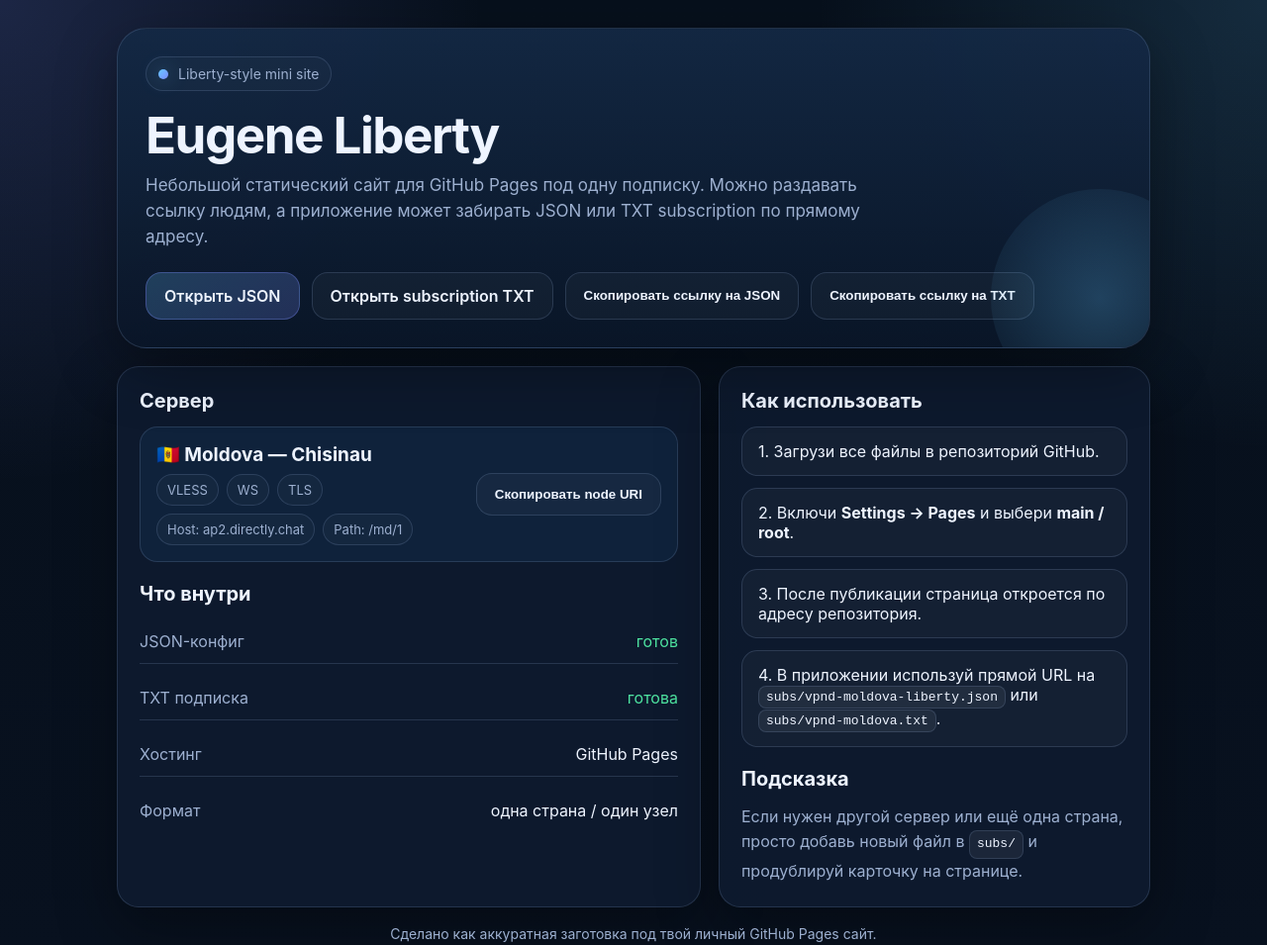
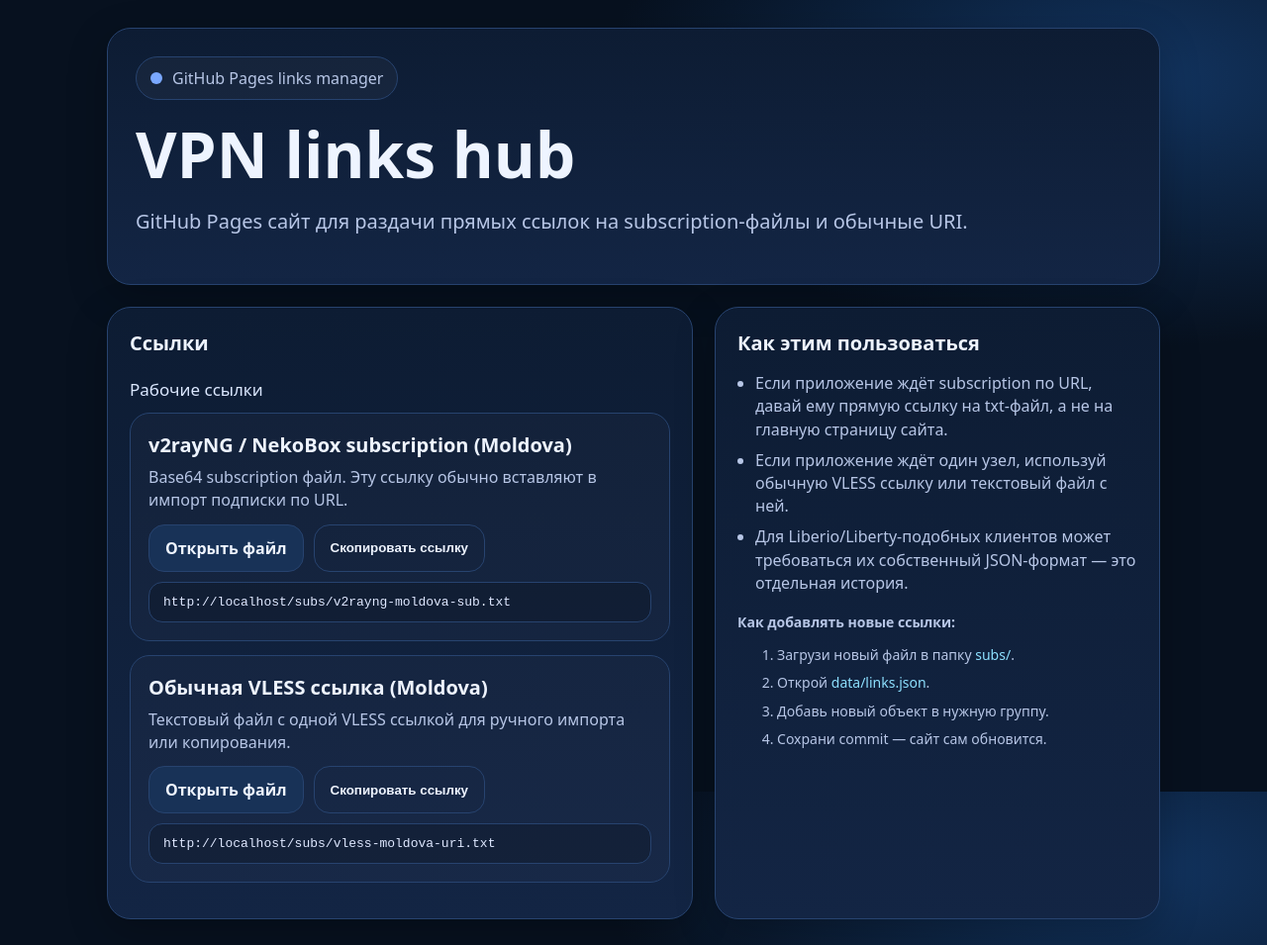
Before and after one commit to Eugene-cmd-cloud/vpn-site, a plain HTML site: page index.html in a window 1280 px wide. Shown: the top 955 px of the page at 99% size. Drawn offline with Linux system fonts and the light colour scheme.

Commit message:
Add files via upload

```diff
--- /dev/null
+++ b/data/links.json
@@ -0,0 +1,28 @@
+{
+  "title": "VPN links hub",
+  "subtitle": "GitHub Pages сайт для раздачи прямых ссылок на subscription-файлы и обычные URI.",
+  "groups": [
+    {
+      "name": "Рабочие ссылки",
+      "items": [
+        {
+          "title": "v2rayNG / NekoBox subscription (Moldova)",
+          "description": "Base64 subscription файл. Эту ссылку обычно вставляют в импорт подписки по URL.",
+          "type": "subscription",
+          "path": "subs/v2rayng-moldova-sub.txt"
+        },
+        {
+          "title": "Обычная VLESS ссылка (Moldova)",
+          "description": "Текстовый файл с одной VLESS ссылкой для ручного импорта или копирования.",
+          "type": "uri",
+          "path": "subs/vless-moldova-uri.txt"
+        }
+      ]
+    }
+  ],
+  "help": [
+    "Если приложение ждёт subscription по URL, давай ему прямую ссылку на txt-файл, а не на главную страницу сайта.",
+    "Если приложение ждёт один узел, используй обычную VLESS ссылку или текстовый файл с ней.",
+    "Для Liberio/Liberty-подобных клиентов может требоваться их собственный JSON-формат — это отдельная история."
+  ]
+}
--- a/index.html
+++ b/index.html
@@ -1,319 +1,144 @@
 <!doctype html>
 <html lang="ru">
 <head>
-  <meta charset="utf-8" />
-  <meta name="viewport" content="width=device-width, initial-scale=1" />
-  <title>Eugene Liberty</title>
-  <meta name="description" content="Мини-сайт подписки в стиле Liberty для одной страны." />
+  <meta charset="utf-8">
+  <meta name="viewport" content="width=device-width,initial-scale=1">
+  <title>VPN links hub</title>
   <style>
-    :root {
-      --bg: #08111f;
-      --panel: rgba(14, 27, 48, 0.86);
-      --panel-2: rgba(16, 35, 61, 0.95);
-      --text: #eef4ff;
-      --muted: #9db0d0;
-      --line: rgba(148, 176, 221, 0.18);
-      --accent: #65c7ff;
-      --accent-2: #7d8bff;
-      --ok: #4ee4a1;
-      --shadow: 0 20px 60px rgba(0,0,0,.35);
-      --radius: 22px;
+    :root{
+      --bg:#07111f; --card:#0d1c33; --card2:#132544; --line:#27436f; --text:#eef4ff; --muted:#b7c6e6; --accent:#7aa8ff; --accent2:#8de0ff;
     }
-    * { box-sizing: border-box; }
-    body {
-      margin: 0;
-      font-family: Inter, system-ui, -apple-system, Segoe UI, Roboto, Arial, sans-serif;
-      color: var(--text);
-      background:
-        radial-gradient(circle at top left, rgba(125,139,255,.18), transparent 30%),
-        radial-gradient(circle at top right, rgba(101,199,255,.15), transparent 28%),
-        linear-gradient(180deg, #07101c 0%, #08111f 100%);
-      min-height: 100vh;
+    *{box-sizing:border-box}
+    body{
+      margin:0; font-family:system-ui,-apple-system,Segoe UI,Roboto,Arial,sans-serif;
+      background:radial-gradient(1200px 600px at 90% 10%, #123460 0%, var(--bg) 45%) fixed;
+      color:var(--text);
     }
-    .wrap {
-      max-width: 1080px;
-      margin: 0 auto;
-      padding: 28px 18px 56px;
+    .wrap{max-width:1100px;margin:0 auto;padding:28px 18px 56px}
+    .hero,.card{border:1px solid var(--line);background:linear-gradient(180deg,var(--card),var(--card2));border-radius:24px;box-shadow:0 12px 40px rgba(0,0,0,.24)}
+    .hero{padding:28px;margin-bottom:22px}
+    .badge{display:inline-flex;gap:10px;align-items:center;padding:10px 14px;border:1px solid var(--line);border-radius:999px;color:var(--muted);background:rgba(255,255,255,.03)}
+    .dot{width:12px;height:12px;border-radius:50%;background:var(--accent)}
+    h1{font-size:clamp(36px,5vw,64px);line-height:1.02;margin:22px 0 12px}
+    p.lead{font-size:clamp(18px,2vw,20px);line-height:1.55;color:var(--muted);max-width:900px}
+    .grid{display:grid;grid-template-columns:1.25fr .95fr;gap:22px}
+    @media (max-width: 900px){.grid{grid-template-columns:1fr}}
+    .card{padding:22px}
+    h2{font-size:20px;margin:0 0 16px}
+    .group-title{font-size:17px;margin:22px 0 12px;color:#dce8ff}
+    .item{border:1px solid var(--line);border-radius:20px;padding:18px;margin-bottom:14px;background:rgba(255,255,255,.02)}
+    .item h3{margin:0 0 8px;font-size:20px}
+    .item p{margin:0 0 12px;color:var(--muted);line-height:1.45}
+    .row{display:flex;flex-wrap:wrap;gap:10px}
+    .btn{
+      appearance:none; border:1px solid var(--line); background:#183257; color:var(--text);
+      padding:12px 16px; border-radius:16px; cursor:pointer; text-decoration:none; display:inline-flex; align-items:center; justify-content:center;
+      font-weight:600;
     }
-    .hero {
-      background: linear-gradient(180deg, rgba(20,41,69,.92), rgba(10,22,40,.92));
-      border: 1px solid var(--line);
-      border-radius: 30px;
-      box-shadow: var(--shadow);
-      padding: 28px;
-      position: relative;
-      overflow: hidden;
+    .btn.secondary{background:transparent}
+    .muted{color:var(--muted)}
+    code.url{
+      display:block;white-space:nowrap;overflow:auto;margin-top:10px;padding:12px 14px;border-radius:14px;
+      background:rgba(0,0,0,.18);border:1px solid var(--line);color:#dfe8ff;font-size:13px
     }
-    .hero::after {
-      content: "";
-      position: absolute;
-      inset: auto -60px -60px auto;
-      width: 220px;
-      height: 220px;
-      border-radius: 50%;
-      background: radial-gradient(circle, rgba(101,199,255,.24), rgba(101,199,255,0));
-      pointer-events: none;
-    }
-    .brand {
-      display: inline-flex;
-      align-items: center;
-      gap: 10px;
-      padding: 8px 12px;
-      border: 1px solid var(--line);
-      border-radius: 999px;
-      color: var(--muted);
-      background: rgba(255,255,255,.02);
-      font-size: 14px;
-    }
-    .brand-dot {
-      width: 10px;
-      height: 10px;
-      border-radius: 50%;
-      background: linear-gradient(135deg, var(--accent), var(--accent-2));
-      box-shadow: 0 0 20px rgba(101,199,255,.45);
-    }
-    h1 {
-      margin: 18px 0 10px;
-      font-size: clamp(30px, 4vw, 54px);
-      line-height: 1.05;
-      letter-spacing: -0.03em;
-    }
-    .sub {
-      margin: 0;
-      max-width: 740px;
-      color: var(--muted);
-      font-size: 17px;
-      line-height: 1.55;
-    }
-    .actions {
-      display: flex;
-      flex-wrap: wrap;
-      gap: 12px;
-      margin-top: 22px;
-    }
-    .btn {
-      border: 1px solid var(--line);
-      background: rgba(255,255,255,.03);
-      color: var(--text);
-      padding: 13px 18px;
-      border-radius: 16px;
-      text-decoration: none;
-      display: inline-flex;
-      align-items: center;
-      gap: 10px;
-      font-weight: 600;
-      transition: .18s ease;
-      cursor: pointer;
-    }
-    .btn:hover { transform: translateY(-1px); background: rgba(255,255,255,.06); }
-    .btn.primary {
-      background: linear-gradient(135deg, rgba(101,199,255,.22), rgba(125,139,255,.22));
-      border-color: rgba(125,139,255,.32);
-    }
-    .grid {
-      display: grid;
-      grid-template-columns: 1.15fr .85fr;
-      gap: 18px;
-      margin-top: 18px;
-    }
-    .card {
-      background: var(--panel);
-      border: 1px solid var(--line);
-      border-radius: var(--radius);
-      box-shadow: var(--shadow);
-      padding: 22px;
-    }
-    .card h2 {
-      margin: 0 0 14px;
-      font-size: 20px;
-    }
-    .muted { color: var(--muted); }
-    .server {
-      display: grid;
-      grid-template-columns: 1fr auto;
-      gap: 14px;
-      align-items: center;
-      padding: 16px;
-      border-radius: 18px;
-      background: var(--panel-2);
-      border: 1px solid var(--line);
-    }
-    .server-title {
-      font-size: 19px;
-      font-weight: 700;
-    }
-    .server-meta {
-      margin-top: 8px;
-      display: flex;
-      flex-wrap: wrap;
-      gap: 8px;
-    }
-    .chip {
-      border: 1px solid var(--line);
-      padding: 7px 10px;
-      border-radius: 999px;
-      font-size: 13px;
-      color: var(--muted);
-      background: rgba(255,255,255,.025);
-    }
-    .stat-list {
-      display: grid;
-      gap: 12px;
-    }
-    .stat {
-      display: flex;
-      justify-content: space-between;
-      gap: 10px;
-      padding: 12px 0;
-      border-bottom: 1px solid var(--line);
-    }
-    .stat:last-child { border-bottom: 0; }
-    .ok { color: var(--ok); }
-    .steps {
-      display: grid;
-      gap: 12px;
-      margin-top: 6px;
-    }
-    .step {
-      padding: 14px 16px;
-      border-radius: 16px;
-      background: rgba(255,255,255,.03);
-      border: 1px solid var(--line);
-    }
-    .footer {
-      margin-top: 18px;
-      color: var(--muted);
-      font-size: 14px;
-      text-align: center;
-    }
-    code.inline {
-      display: inline-block;
-      padding: 3px 7px;
-      border-radius: 8px;
-      background: rgba(255,255,255,.06);
-      border: 1px solid var(--line);
-      color: var(--text);
-      word-break: break-all;
-    }
-    .toast {
-      position: fixed;
-      left: 50%;
-      bottom: 18px;
-      transform: translateX(-50%) translateY(20px);
-      opacity: 0;
-      pointer-events: none;
-      transition: .22s ease;
-      padding: 12px 16px;
-      border-radius: 14px;
-      background: rgba(9,18,33,.94);
-      border: 1px solid var(--line);
-      box-shadow: var(--shadow);
-      color: var(--text);
-      z-index: 30;
-    }
-    .toast.show { opacity: 1; transform: translateX(-50%) translateY(0); }
-    @media (max-width: 880px) {
-      .grid { grid-template-columns: 1fr; }
-      .server { grid-template-columns: 1fr; }
-    }
+    ul{padding-left:18px;margin:10px 0 0}
+    li{margin:8px 0;color:var(--muted);line-height:1.45}
+    .footer{margin-top:18px;color:var(--muted);font-size:14px}
+    .ok{color:var(--accent2)}
   </style>
 </head>
 <body>
   <div class="wrap">
     <section class="hero">
-      <div class="brand"><span class="brand-dot"></span> Liberty-style mini site</div>
-      <h1>Eugene Liberty</h1>
-      <p class="sub">
-        Небольшой статический сайт для GitHub Pages под одну подписку. Можно раздавать ссылку людям,
-        а приложение может забирать <span class="inline-link">JSON</span> или <span class="inline-link">TXT subscription</span> по прямому адресу.
-      </p>
-      <div class="actions">
-        <a class="btn primary" id="openJson" href="subs/vpnd-moldova-liberty.json">Открыть JSON</a>
-        <a class="btn" id="openTxt" href="subs/vpnd-moldova.txt">Открыть subscription TXT</a>
-        <button class="btn" id="copyJson">Скопировать ссылку на JSON</button>
-        <button class="btn" id="copyTxt">Скопировать ссылку на TXT</button>
+      <div class="badge"><span class="dot"></span><span>GitHub Pages links manager</span></div>
+      <h1 id="site-title">VPN links hub</h1>
+      <p class="lead" id="site-subtitle">Загрузка…</p>
+    </section>
+
+    <section class="grid">
+      <div class="card">
+        <h2>Ссылки</h2>
+        <div id="content"></div>
+      </div>
+
+      <div class="card">
+        <h2>Как этим пользоваться</h2>
+        <ul id="help-list"></ul>
+        <div class="footer">
+          <p><strong>Как добавлять новые ссылки:</strong></p>
+          <ol class="muted">
+            <li>Загрузи новый файл в папку <span class="ok">subs/</span>.</li>
+            <li>Открой <span class="ok">data/links.json</span>.</li>
+            <li>Добавь новый объект в нужную группу.</li>
+            <li>Сохрани commit — сайт сам обновится.</li>
+          </ol>
+        </div>
       </div>
     </section>
-
-    <div class="grid">
-      <section class="card">
-        <h2>Сервер</h2>
-        <div class="server">
-          <div>
-            <div class="server-title">🇲🇩 Moldova — Chisinau</div>
-            <div class="server-meta">
-              <span class="chip">VLESS</span>
-              <span class="chip">WS</span>
-              <span class="chip">TLS</span>
-              <span class="chip">Host: ap2.directly.chat</span>
-              <span class="chip">Path: /md/1</span>
-            </div>
-          </div>
-          <button class="btn" id="copyNode">Скопировать node URI</button>
   </div>
 
-        <h2 style="margin-top:20px;">Что внутри</h2>
-        <div class="stat-list">
-          <div class="stat"><span class="muted">JSON-конфиг</span><span class="ok">готов</span></div>
-          <div class="stat"><span class="muted">TXT подписка</span><span class="ok">готова</span></div>
-          <div class="stat"><span class="muted">Хостинг</span><span>GitHub Pages</span></div>
-          <div class="stat"><span class="muted">Формат</span><span>одна страна / один узел</span></div>
-        </div>
-      </section>
-
-      <aside class="card">
-        <h2>Как использовать</h2>
-        <div class="steps">
-          <div class="step">1. Загрузи все файлы в репозиторий GitHub.</div>
-          <div class="step">2. Включи <strong>Settings → Pages</strong> и выбери <strong>main / root</strong>.</div>
-          <div class="step">3. После публикации страница откроется по адресу репозитория.</div>
-          <div class="step">4. В приложении используй прямой URL на <code class="inline">subs/vpnd-moldova-liberty.json</code> или <code class="inline">subs/vpnd-moldova.txt</code>.</div>
-        </div>
-
-        <h2 style="margin-top:20px;">Подсказка</h2>
-        <p class="muted" style="margin:0; line-height:1.6;">
-          Если нужен другой сервер или ещё одна страна, просто добавь новый файл в <code class="inline">subs/</code>
-          и продублируй карточку на странице.
-        </p>
-      </aside>
-    </div>
-
-    <div class="footer">
-      Сделано как аккуратная заготовка под твой личный GitHub Pages сайт.
-    </div>
-  </div>
-
-  <div class="toast" id="toast"></div>
-
 <script>
-    const NODE_URI = 'vless://2f9107cb-9af0-4c94-a89d-50437218e5fa@ap2.directly.chat:443?encryption=none&security=tls&sni=ap2.directly.chat&fp=chrome&alpn=h2%2Chttp%2F1.1&insecure=0&allowInsecure=0&type=ws&host=ap2.directly.chat&path=%2Fmd%2F1#%F0%9F%87%B2%F0%9F%87%A9%20Moldova%20-%20Chisinau';
-    const JSON_PATH = 'subs/vpnd-moldova-liberty.json';
-    const TXT_PATH = 'subs/vpnd-moldova.txt';
-
-    function absolute(path) {
-      return new URL(path, window.location.href).toString();
+function basePath() {
+  const path = window.location.pathname;
+  return path.endsWith('/') ? path : path.replace(/[^/]+$/, '');
 }
-
-    async function copyText(text, okText) {
+function fullUrl(rel) {
+  return new URL(rel, window.location.origin + basePath()).toString();
+}
+async function copyText(text, btn) {
   try {
     await navigator.clipboard.writeText(text);
-        toast(okText);
-      } catch (e) {
-        toast('Не удалось скопировать');
+    const old = btn.textContent;
+    btn.textContent = 'Скопировано';
+    setTimeout(() => btn.textContent = old, 1200);
+  } catch {
+    alert(text);
   }
 }
+function render(data){
+  document.getElementById('site-title').textContent = data.title || 'VPN links hub';
+  document.getElementById('site-subtitle').textContent = data.subtitle || '';
+  const content = document.getElementById('content');
+  content.innerHTML = '';
+  (data.groups || []).forEach(group => {
+    const title = document.createElement('div');
+    title.className = 'group-title';
+    title.textContent = group.name;
+    content.appendChild(title);
 
-    function toast(text) {
-      const el = document.getElementById('toast');
-      el.textContent = text;
-      el.classList.add('show');
-      clearTimeout(window.__toastTimer);
-      window.__toastTimer = setTimeout(() => el.classList.remove('show'), 1800);
+    (group.items || []).forEach(item => {
+      const url = fullUrl(item.path);
+      const box = document.createElement('div');
+      box.className = 'item';
+      box.innerHTML = `
+        <h3>${item.title}</h3>
+        <p>${item.description || ''}</p>
+        <div class="row">
+          <a class="btn" href="${url}" target="_blank" rel="noopener">Открыть файл</a>
+          <button class="btn secondary copy-url">Скопировать ссылку</button>
+        </div>
+        <code class="url">${url}</code>
+      `;
+      box.querySelector('.copy-url').addEventListener('click', (e)=>copyText(url, e.currentTarget));
+      content.appendChild(box);
+    });
+  });
+
+  const help = document.getElementById('help-list');
+  help.innerHTML = '';
+  (data.help || []).forEach(line => {
+    const li = document.createElement('li');
+    li.textContent = line;
+    help.appendChild(li);
+  });
 }
-
-    document.getElementById('copyNode').addEventListener('click', () => copyText(NODE_URI, 'Node URI скопирован'));
-    document.getElementById('copyJson').addEventListener('click', () => copyText(absolute(JSON_PATH), 'Ссылка на JSON скопирована'));
-    document.getElementById('copyTxt').addEventListener('click', () => copyText(absolute(TXT_PATH), 'Ссылка на TXT скопирована'));
+fetch(fullUrl('data/links.json'))
+  .then(r => r.json())
+  .then(render)
+  .catch(err => {
+    document.getElementById('site-subtitle').textContent = 'Не удалось загрузить data/links.json';
+    console.error(err);
+  });
 </script>
 </body>
 </html>
```
Also changed, not shown: subs/README.txt (added), subs/v2rayng-moldova-sub.txt (added), subs/vless-moldova-uri.txt (added), 1 other file. Lines whose indentation alone changed are shown as unchanged.
